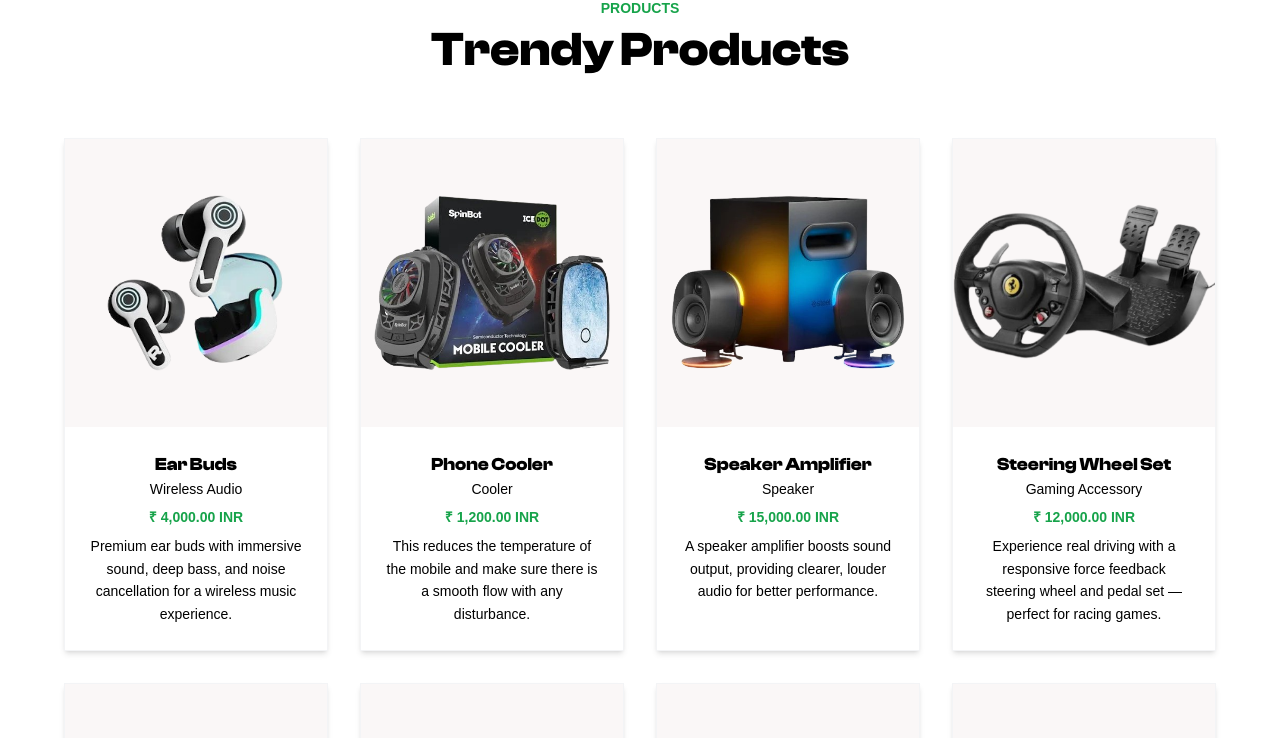
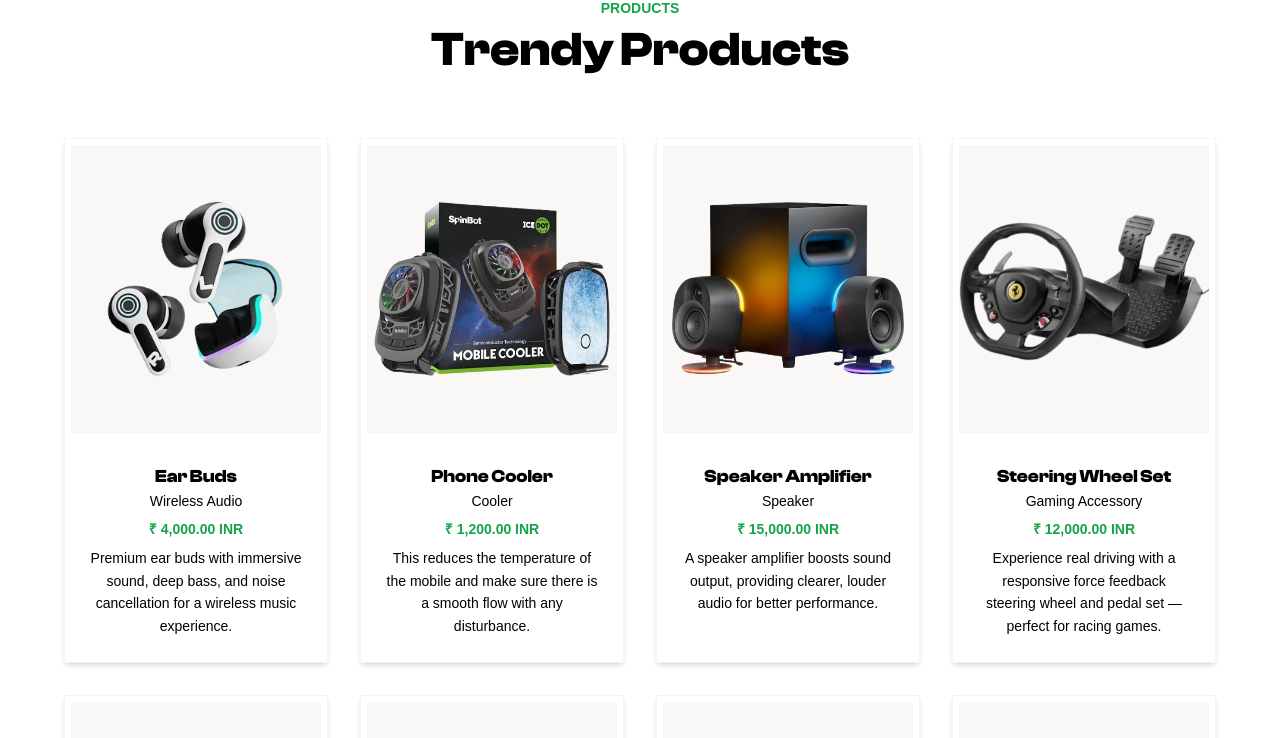
Before and after one commit to Sarvesh-5/Gaming_Accessories_Website, a Next.js app in the folder frontend/: page / in a window 1280 px wide. Shown: the part 2300-3038 px from the top of the page. Built offline with nearby package versions, Linux system fonts and the light colour scheme; a web font is replaced by a local one.

Commit message:
Small Change

```diff
--- a/frontend/components/ProductSection.js
+++ b/frontend/components/ProductSection.js
@@ -100,6 +100,7 @@ export default function ProductSection() {
         </motion.h2>
 
         {/* Product Grid */}
+
         <div className="grid grid-cols-1 sm:grid-cols-2 lg:grid-cols-4 gap-8">
           {products.map((product, index) => (
             <motion.div
@@ -124,6 +125,7 @@ export default function ProductSection() {
               </div>
 
               {/* Image Section */}
+              <div className="bg-white p-[6px]">
               <div className="relative bg-[#FAF7F7] h-72 flex items-center justify-center group">
                 <img
                   src={product.image}
@@ -135,7 +137,7 @@ export default function ProductSection() {
                 <button className="absolute bottom-0 left-1/2 -translate-x-1/2 translate-y-full group-hover:translate-y-0 opacity-0 group-hover:opacity-100 bg-[#83b735] text-white text-sm font-semibold px-8 py-[10px] rounded-md transition-all duration-500 ease-in-out hover:bg-black whitespace-nowrap">
                   ADD TO CART
                 </button>
-              </div>
+              </div></div>
 
               {/* Info Section */}
               <div className="px-6 py-6 text-center">
```
